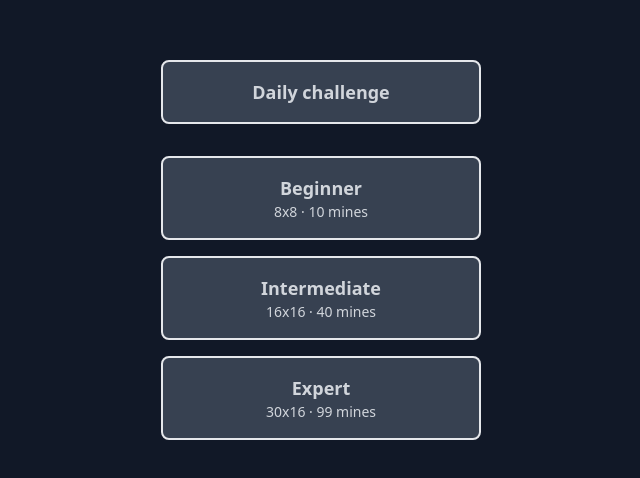
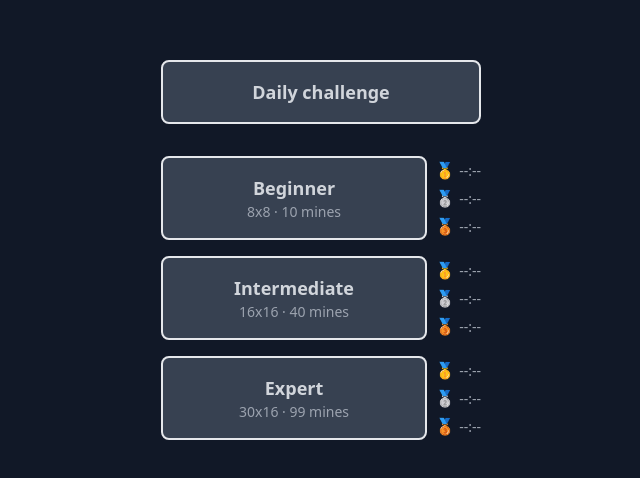
Before and after one commit to Zertz/minesweeper, a React (Vite) app: page / in a window 1280 px wide. Shown: the part 150-628 px from the top of the page, without its empty margins (319-959 px from the left). Built offline with nearby package versions, Linux system fonts and the light colour scheme.

Commit message:
Display fastest times

```diff
--- a/src/App.tsx
+++ b/src/App.tsx
@@ -1,13 +1,17 @@
 import { Board } from "./Board";
-import { StartGame } from "./StartGame";
+import { Home } from "./Home";
 import { useBoard } from "./useBoard";
 
 export function App() {
   const { startGame, ...rest } = useBoard();
 
-  return rest.state === "idle" ? (
-    <StartGame startGame={startGame} />
-  ) : (
-    <Board {...rest} />
+  if (rest.state !== "idle") {
+    return <Board {...rest} />;
+  }
+
+  return (
+    <div className="m-auto flex w-full max-w-xs flex-col gap-4">
+      <Home startGame={startGame} />
+    </div>
   );
 }
--- /dev/null
+++ b/src/Home.tsx
@@ -0,0 +1,72 @@
+import { difficulties } from "./difficulties";
+import { getRandomInt } from "./getRandomInt";
+import { getFastestTimes } from "./leaderboard";
+import { UseBoard } from "./useBoard";
+
+export function Home({ startGame }: Pick<UseBoard, "startGame">) {
+  return (
+    <>
+      <button
+        className="mb-4 flex cursor-pointer flex-col items-center justify-center rounded-lg border-2 bg-gray-700 p-4 hover:border-gray-200 hover:bg-gray-600"
+        onClick={() => {
+          const now = new Date();
+
+          startGame({
+            ...difficulties[1],
+            seed: new Date(
+              now.getFullYear(),
+              now.getMonth(),
+              now.getDate(),
+              0,
+              0,
+              0,
+              0
+            ).getTime(),
+            type: "daily",
+          });
+        }}
+        type="button"
+      >
+        <strong className="text-lg text-gray-300">Daily challenge</strong>
+      </button>
+      {difficulties.map((boardConfiguration) => {
+        const fastestTimes = getFastestTimes(boardConfiguration.id);
+
+        return (
+          <div
+            key={boardConfiguration.id}
+            className="flex w-full items-center gap-2"
+          >
+            <button
+              className="flex flex-grow cursor-pointer flex-col items-center justify-center rounded-lg border-2 bg-gray-700 p-4 hover:border-gray-200 hover:bg-gray-600"
+              onClick={() => {
+                startGame({
+                  ...boardConfiguration,
+                  seed: Date.now() + getRandomInt(-1000, 1000),
+                  type: "random",
+                });
+              }}
+              type="button"
+            >
+              <strong className="text-lg text-gray-300">
+                {boardConfiguration.id}
+              </strong>
+              <span className="text-sm text-gray-400">{`${boardConfiguration.x}x${boardConfiguration.y} · ${boardConfiguration.mines} mines`}</span>
+            </button>
+            <ol className="flex flex-col gap-1 text-gray-400">
+              <li>
+                🥇 <span className="text-sm">{fastestTimes[0] || "--:--"}</span>
+              </li>
+              <li>
+                🥈 <span className="text-sm">{fastestTimes[1] || "--:--"}</span>
+              </li>
+              <li>
+                🥉 <span className="text-sm">{fastestTimes[2] || "--:--"}</span>
+              </li>
+            </ol>
+          </div>
+        );
+      })}
+    </>
+  );
+}
--- a/src/StartGame.tsx
+++ /dev/null
@@ -1,56 +0,0 @@
-import { difficulties } from "./difficulties";
-import { UseBoard } from "./useBoard";
-
-function getRandomInt(min: number, max: number) {
-  min = Math.ceil(min);
-  max = Math.floor(max);
-
-  return Math.floor(Math.random() * (max - min + 1) + min);
-}
-
-export function StartGame({ startGame }: Pick<UseBoard, "startGame">) {
-  return (
-    <div className="m-auto flex w-full max-w-xs flex-col gap-4 text-gray-300">
-      <button
-        className="mb-4 flex cursor-pointer flex-col items-center justify-center rounded-lg border-2 bg-gray-700 p-4 text-gray-300 hover:border-gray-200 hover:bg-gray-600"
-        onClick={() => {
-          const now = new Date();
-
-          startGame({
-            ...difficulties[1],
-            seed: new Date(
-              now.getFullYear(),
-              now.getMonth(),
-              now.getDate(),
-              0,
-              0,
-              0,
-              0
-            ).getTime(),
-            type: "daily",
-          });
-        }}
-        type="button"
-      >
-        <strong className="text-lg">Daily challenge</strong>
-      </button>
-      {difficulties.map((boardConfiguration) => (
-        <button
-          key={boardConfiguration.id}
-          className="flex cursor-pointer flex-col items-center justify-center rounded-lg border-2 bg-gray-700 p-4 text-gray-300 hover:border-gray-200 hover:bg-gray-600"
-          onClick={() => {
-            startGame({
-              ...boardConfiguration,
-              seed: Date.now() + getRandomInt(-1000, 1000),
-              type: "random",
-            });
-          }}
-          type="button"
-        >
-          <strong className="text-lg">{boardConfiguration.id}</strong>
-          <span className="text-sm">{`${boardConfiguration.x}x${boardConfiguration.y} · ${boardConfiguration.mines} mines`}</span>
-        </button>
-      ))}
-    </div>
-  );
-}
--- /dev/null
+++ b/src/getRandomInt.ts
@@ -0,0 +1,6 @@
+export function getRandomInt(min: number, max: number) {
+  min = Math.ceil(min);
+  max = Math.floor(max);
+
+  return Math.floor(Math.random() * (max - min + 1) + min);
+}
--- a/src/addToLeaderboard.ts
+++ b/src/leaderboard.ts
@@ -41,8 +41,26 @@ export function addToLeaderboard(state: LeaderboardItem) {
         type !== state.boardConfiguration.type
       );
     })
-    .concat(state)
-    .sort((a, b) => a.startDate.localeCompare(b.startDate));
+    .concat(state);
 
   setLeaderboard(nextLeaderboard);
 }
+
+export function getFastestTimes(
+  difficulty: BoardConfiguration["id"],
+  limit = 3
+) {
+  const leaderboard = getLeaderboard();
+
+  return leaderboard
+    .filter(({ boardConfiguration }) => boardConfiguration.id === difficulty)
+    .map(({ startTime, finishTime }) => finishTime - startTime)
+    .sort((a, b) => a - b)
+    .filter((_, index) => index < limit)
+    .map((ms) => {
+      const m = `${Math.floor(ms / 1000 / 60)}`.padStart(2, "0");
+      const s = `${Math.floor(ms / 1000) % 60}`.padStart(2, "0");
+
+      return `${m}:${s}`;
+    });
+}
--- a/src/tailwind.css
+++ b/src/tailwind.css
@@ -8,6 +8,10 @@ body,
   @apply min-h-screen;
 }
 
+[hidden] {
+  @apply hidden;
+}
+
 .cell {
   @apply flex aspect-square w-8 items-center justify-center rounded border border-gray-300 text-gray-900 transition-colors;
 }
--- a/src/useBoard.ts
+++ b/src/useBoard.ts
@@ -1,7 +1,7 @@
 import { useEffect, useReducer } from "react";
-import { addToLeaderboard } from "./addToLeaderboard";
 import { flagCell } from "./flagCell";
 import { getEmptyBoard } from "./getEmptyBoard";
+import { addToLeaderboard } from "./leaderboard";
 import { mineBoard } from "./mineBoard";
 import { revealCell } from "./revealCell";
 import { BoardConfiguration, Cell } from "./types";
```
